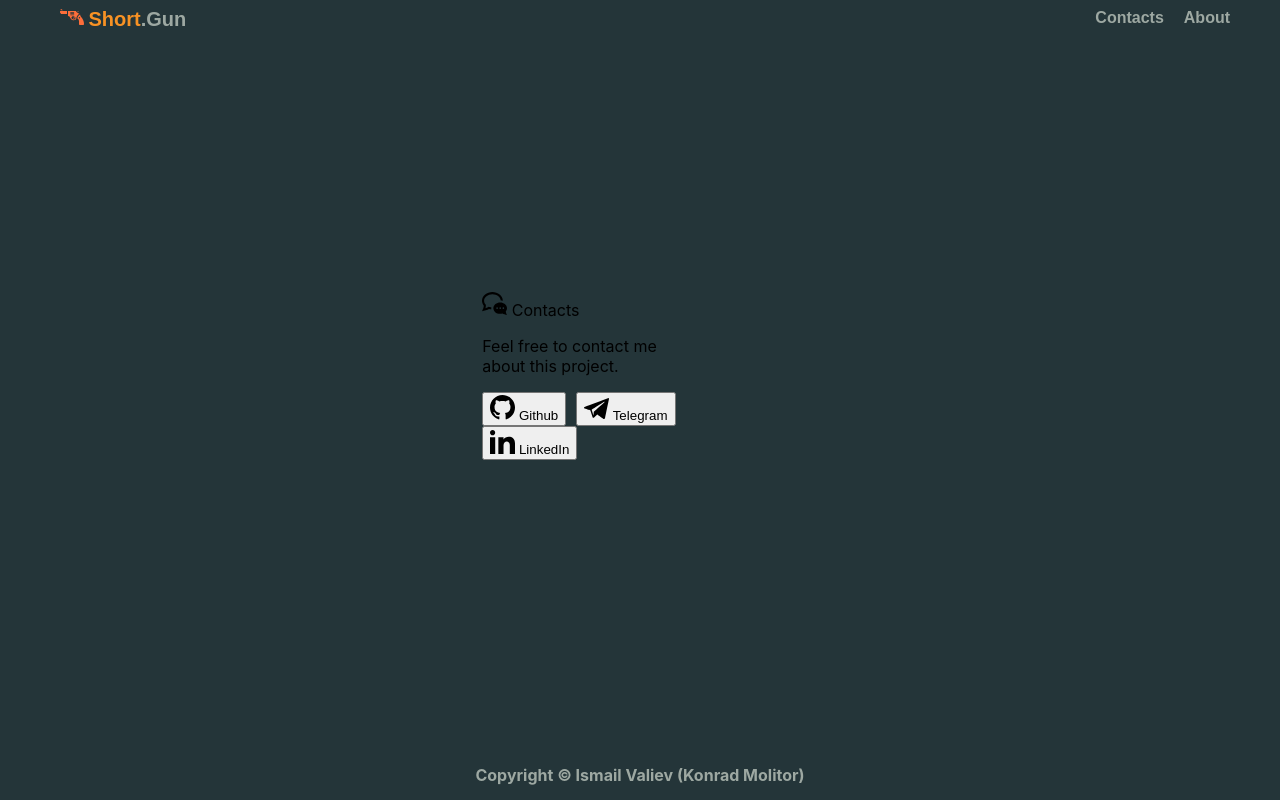
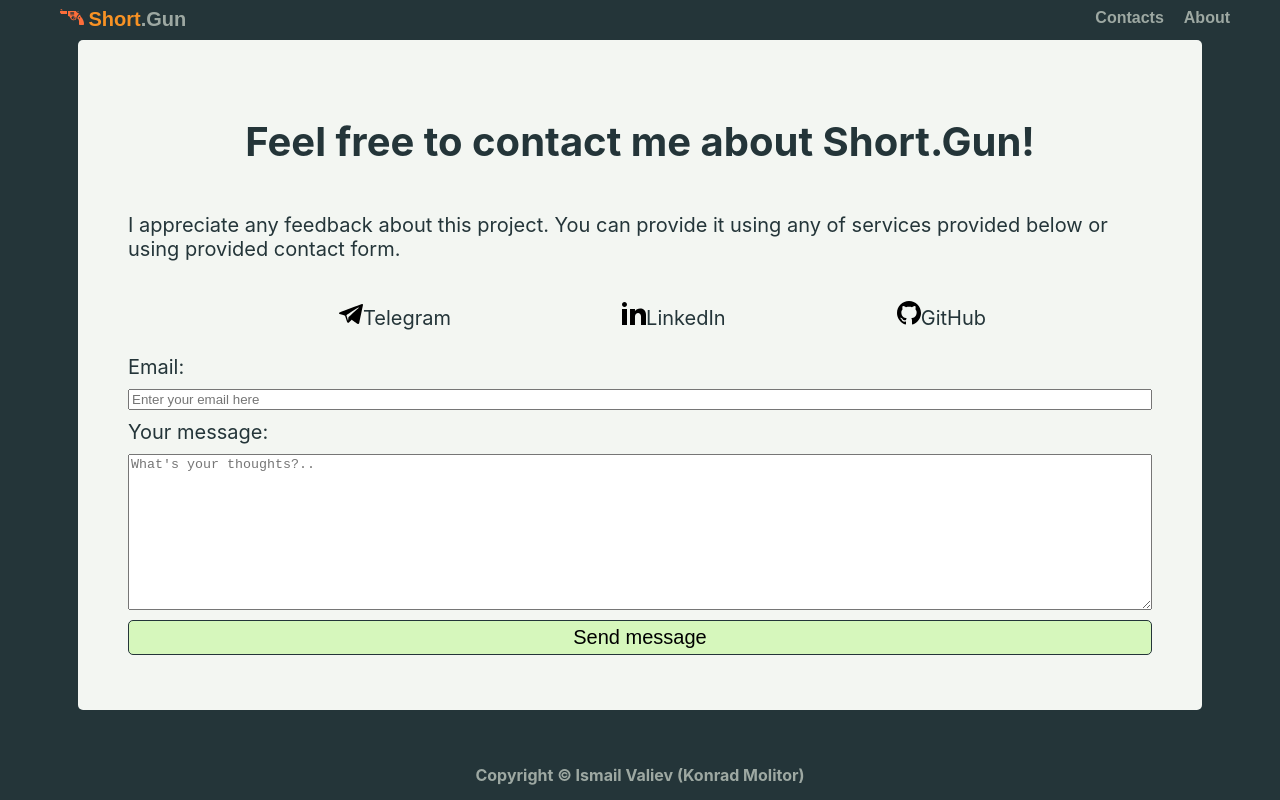
Before and after one commit to konrad-molitor/shortgun-web-front, a React (Create React App) app: page /contacts in a window 1280 px wide. Built offline with nearby package versions, Linux system fonts and the light colour scheme.

Commit message:
complete refactor to styled-components

```diff
--- a/package.json
+++ b/package.json
@@ -10,9 +10,7 @@
     "@types/react-router-bootstrap": "^0.24.5",
     "@types/react-router-dom": "^5.1.3",
     "@types/styled-components": "^4.4.2",
-    "bootstrap": "^4.4.1",
     "react": "^16.12.0",
-    "react-bootstrap": "^1.0.0-beta.16",
     "react-dom": "^16.12.0",
     "react-router-bootstrap": "^0.25.0",
     "react-router-dom": "^5.1.2",
--- a/src/components/Contacts.tsx
+++ b/src/components/Contacts.tsx
@@ -1,71 +1,108 @@
-import React from 'react';
-import { Card, Button } from 'react-bootstrap';
+import React, { useState, FormEvent } from 'react';
+import styled from 'styled-components';
+
+const StyledContactsWrapper = styled.div`
+  background: ${props => props.theme.colors.light};
+  border-radius: 5px;
+  padding: 50px;
+  display: flex;
+  flex-direction: column;
+  font-size: 20px;
+  color: ${props => props.theme.colors.dark};
+  width: 80%;
+
+  > h1 {
+    text-align: center;
+  }
+
+  > ul {
+    display: flex;
+    flex-direction: row;
+    justify-content: space-evenly;
+    list-style: none;
+
+    > li {
+      display: flex;
+      flex-direction: row;
+      justify-content: space-between;
+
+      > img {
+        margin-right: 5px;
+      }
+
+      > a {
+        margin-left: 5px;
+        text-decoration: none;
+        color: ${props => props.theme.colors.dark};
+      }
+    }
+  }
+
+  > form {
+    display: flex;
+    flex-direction: column;
+
+    > * {
+      margin-top: 5px;
+      margin-bottom: 5px;
+    }
+
+    > button {
+      font-size: 20px;
+      padding: 5px;
+      background: ${props => props.theme.semantics.success};
+      border: 1px solid ${props => props.theme.colors.dark};
+      border-radius: 5px;
+    }
+  }
+`;
 
 const Contacts = () => {
+  const [email, setEmail] = useState('');
+  const [message, setMessage] = useState('');
+  const sendMessage = async (e: FormEvent) => {
+    e.preventDefault();
+    setEmail('');
+    setMessage('');
+    let data = {
+      email,
+      message
+    };
+    await fetch(`/a/message/`, {
+      method: 'POST',
+      headers: {
+        'Content-Type': 'application/json'
+      },
+      body: JSON.stringify(data)
+    })
+  }
+
   return (
-    <div className="h-100 d-flex justify-content-center align-items-center">
-      <Card style={{width: "70%"}}>
-        <Card.Header>
-          <img
-            src="chat.svg"
-            height="25px"
-            width="25px"
-            alt="Contacts Icon"
-            className="d-inline-block align-top"
-          />{' '}
-          Contacts
-        </Card.Header>
-        <Card.Body>
-          <Card.Text>
-            Feel free to contact me about this project.
-          </Card.Text>
-        </Card.Body>
-        <Card.Footer>
-          <Button
-            variant="outline-dark"
-            style={{marginRight: "10px"}}
-            onClick={() => {window.open("https://github.com/konrad-molitor", "_blank")}}
-          >
-            <img
-              src="github.svg"
-              height="25px"
-              width="25px"
-              alt="Github Icon"
-              className="d-inline-block align-top"
-            />{' '}
-            Github
-          </Button>
-          <Button
-            variant="outline-dark"
-            style={{marginRight: "10px"}}
-            onClick={() => {window.open("https://t.me/kmolitor", "_blank")}}
-            >
-            <img
-              src="telegram.svg"
-              height="25px"
-              width="25px"
-              alt="Telegram Icon"
-              className="d-inline-block align-top"
-            />{' '}
-            Telegram
-          </Button>
-          <Button
-            variant="outline-dark"
-            style={{marginRight: "10px"}}
-            onClick={() => {window.open("https://www.linkedin.com/in/исмаил-валиев-6ab150186", "_blank")}}
-            >
-            <img
-              src="linkedin.svg"
-              height="25px"
-              width="25px"
-              alt="LinkedIn Icon"
-              className="d-inline-block align-top"
-            />{' '}
-            LinkedIn
-          </Button>
-        </Card.Footer>
-      </Card>
-    </div>
+    <StyledContactsWrapper>
+      <h1>Feel free to contact me about Short.Gun!</h1>
+      <p>I appreciate any feedback about this project. You can provide it using any of services provided below or using provided contact form.</p>
+      <ul>
+        <li><a href="https://t.me/kmolitor"><img src="telegram.svg" alt="Telegram Logo"/>Telegram</a></li>
+        <li><a href="https://www.linkedin.com/in/%D0%B8%D1%81%D0%BC%D0%B0%D0%B8%D0%BB-%D0%B2%D0%B0%D0%BB%D0%B8%D0%B5%D0%B2-6ab150186/"><img src="linkedin.svg" alt="LinkedIn Logo"/>LinkedIn</a></li>
+        <li><a href="https://github.com/konrad-molitor"><img src="github.svg" alt="GitHub Logo"/>GitHub</a></li>
+      </ul>
+      <form onSubmit={sendMessage}>
+        <label>Email:</label>
+        <input
+          value={email}
+          type="email"
+          placeholder="Enter your email here"
+          onChange={(e) => setEmail(e.target.value)}/>
+        <label>Your message:</label>
+        <textarea
+        value={message}
+        rows={10}
+        placeholder="What's your thoughts?.."
+        onChange={(e)=> setMessage(e.target.value)}/>
+        <button type="submit">Send message</button>
+      </form>
+
+    </StyledContactsWrapper>
   )
 }
 
--- a/src/components/Start.tsx
+++ b/src/components/Start.tsx
@@ -5,6 +5,10 @@ import styled from 'styled-components';
 type startProps = {
   login: Function;
   signup: Function;
+  error?: {
+    action: String;
+    message: String;
+  }
 }
 
 type startState = {
@@ -17,7 +21,7 @@ type startState = {
 }
 
 const StyledForm = styled.form`
-  margin: 20px;
+  margin: 30px;
   display: flex;
   flex-direction: column;
   color: ${props => props.theme.colors.accent};
@@ -25,7 +29,7 @@ const StyledForm = styled.form`
   font-size: 20px;
   height: 60%;
   > input {
-    margin-bottom: 10px;
+    margin-bottom: 20px;
     border: none;
     border-bottom: 1px solid ${props => props.theme.colors.regular};
     background: ${props => props.theme.colors.light};
@@ -50,8 +54,17 @@ const StyledForm = styled.form`
     font-weight: bold;
     border-radius: 5px;
     margin-top: 10px;
-    padding: 5px;
+    padding: 10px;
   }
+`;
+
+const ErrorLabel = styled.div`
+  background: ${props => props.theme.semantics.danger};
+  color: ${props => props.theme.colors.dark};
+  padding: 10px;
+  font-size: 15px;
+  margin-top: 10px;
+  margin-bottom: 10px;
 `;
 
 class Start extends Component<startProps, startState> {
@@ -96,7 +109,7 @@ class Start extends Component<startProps, startState> {
 
   render() {
     return (
-        <Tabs default="signup">
+        <Tabs default={this.props.error?.action || "signup"}>
           <Tab label="Login" tabId="login">
             <StyledForm onSubmit={this.handleLogin}>
               <label>Email:</label>
@@ -107,6 +120,7 @@ class Start extends Component<startProps, startState> {
                 <input type="checkbox" checked={this.state.keepLogged} name="keepLogged" onChange={this.handleChange}/>
                 <label>Keep me logged</label>
               </span>
+              {this.props.error && this.props.error.action === "login" ? <ErrorLabel>{this.props.error.message}</ErrorLabel> : null}
               <button type="submit">Login</button>
             </StyledForm>
           </Tab>
@@ -118,6 +132,7 @@ class Start extends Component<startProps, startState> {
             <input type="password" placeholder="Enter password" name="signupPassword" value={this.state.signupPassword} onChange={this.handleChange} autoComplete="new-password" required/>
             <label>Confirm password:</label>
             <input type="password" placeholder="Confirm password" name="signupPasswordConfirmation" value={this.state.signupPasswordConfirmation} onChange={this.handleChange} autoComplete="off" required/>
+            {this.props.error && this.props.error.action === "signup" ? <ErrorLabel>{this.props.error.message}</ErrorLabel> : null}
             <button type="submit">Signup</button>
             </StyledForm>
           </Tab>
--- a/src/elements/Tabs.tsx
+++ b/src/elements/Tabs.tsx
@@ -30,9 +30,8 @@ interface TabsComponentState {
 const StyledTabsWrapper = styled.div`
     display: flex;
     flex-direction: column;
-    height: 60%;
-    width: 60%;
-    max-width: 500px;
+    max-height: 800px;
+    max-width: 800px;
     margin: 0;
     padding: 0;
 `;
@@ -85,6 +84,8 @@ const StyledActiveTab = styled(StyledTab)`
 const StyledTabPane = styled.div`
     background: ${props => props.theme.colors.light};
     border: 1px 1px 1px 1px;
+    border-bottom-left-radius: 5px;
+    border-bottom-right-radius: 5px;
 `;
 
 class Tabs extends Component<TabsComponentProps, TabsComponentState> {
--- /dev/null
+++ b/src/elements/combinedInput.tsx
@@ -0,0 +1,76 @@
+import React from 'react';
+import styled from 'styled-components';
+
+type combinedInputProps = {
+    textInput: {
+        hint?: string;
+        onChange?(e: any): void;
+        disable?: boolean;
+        backgroundColor?: string;
+        textColor?: string;
+        value?: string;
+    },
+    button: {
+        label: string;
+        onClick(e: any): void;
+        backgroundColor?: string;
+        textColor?: string;
+    }
+}
+
+const StyledWrapper = styled.div`
+    display: flex;
+    flex-direction: row;
+    margin: 0;
+    padding: 0;
+`;
+
+const StyledTextInput = styled.input<{backgroundColor?: string, textColor?: string}>`
+    flex-grow: 1;
+    background: ${props => props.backgroundColor || props.theme.colors.light};
+    border: 1px solid ${props => props.theme.colors.dark};
+    border-top-left-radius: 5px;
+    border-bottom-left-radius: 5px;
+    margin-right: 0;
+    font-size: 20px;
+    padding: 5px;
+    color: ${props => props.textColor || props.theme.colors.dark};
+
+    &:focus {
+        outline: none;
+    }
+`;
+
+const StyledButton = styled.button<{backgroundColor?: string, textColor?: string}>`
+    background: ${props => props.backgroundColor || "none"};
+    border: 1px solid ${props => props.theme.colors.dark};
+    border-top-right-radius: 5px;
+    border-bottom-right-radius: 5px;
+    margin-left: -1px;
+    font-size: 20px;
+    color: ${props => props.textColor || props.theme.colors.dark};
+`;
+
+const combinedInput = (props: combinedInputProps) => {
+    return(
+        <StyledWrapper>
+            <StyledTextInput
+                backgroundColor={props.textInput.backgroundColor}
+                textColor={props.textInput.textColor}
+                type="text"
+                placeholder={props.textInput.hint}
+                onInput={props.textInput.onChange}
+                disabled={props.textInput.disable}
+                value={props.textInput.value}
+            />
+            <StyledButton
+                onClick={props.button.onClick}
+                textColor={props.button.textColor}
+                backgroundColor={props.button.backgroundColor}>
+                {props.button.label}
+            </StyledButton>
+        </StyledWrapper>
+    )
+}
+
+export default combinedInput;
--- a/src/theme.ts
+++ b/src/theme.ts
@@ -9,7 +9,7 @@ const theme = {
     semantics: {
         primary: "#f59327",
         info: "#243539",
-        success: "#7fa744",
+        success: "#d6f7bc",
         warning: "#fc970c",
         danger: "#f44336"
     }
```
Also changed, not shown: src/App.tsx (+31 -5 lines), src/components/About.tsx (+51 -24 lines), src/components/Profile.tsx (+166 -70 lines), 1 other file (tests, documents, lock files or other folders).
